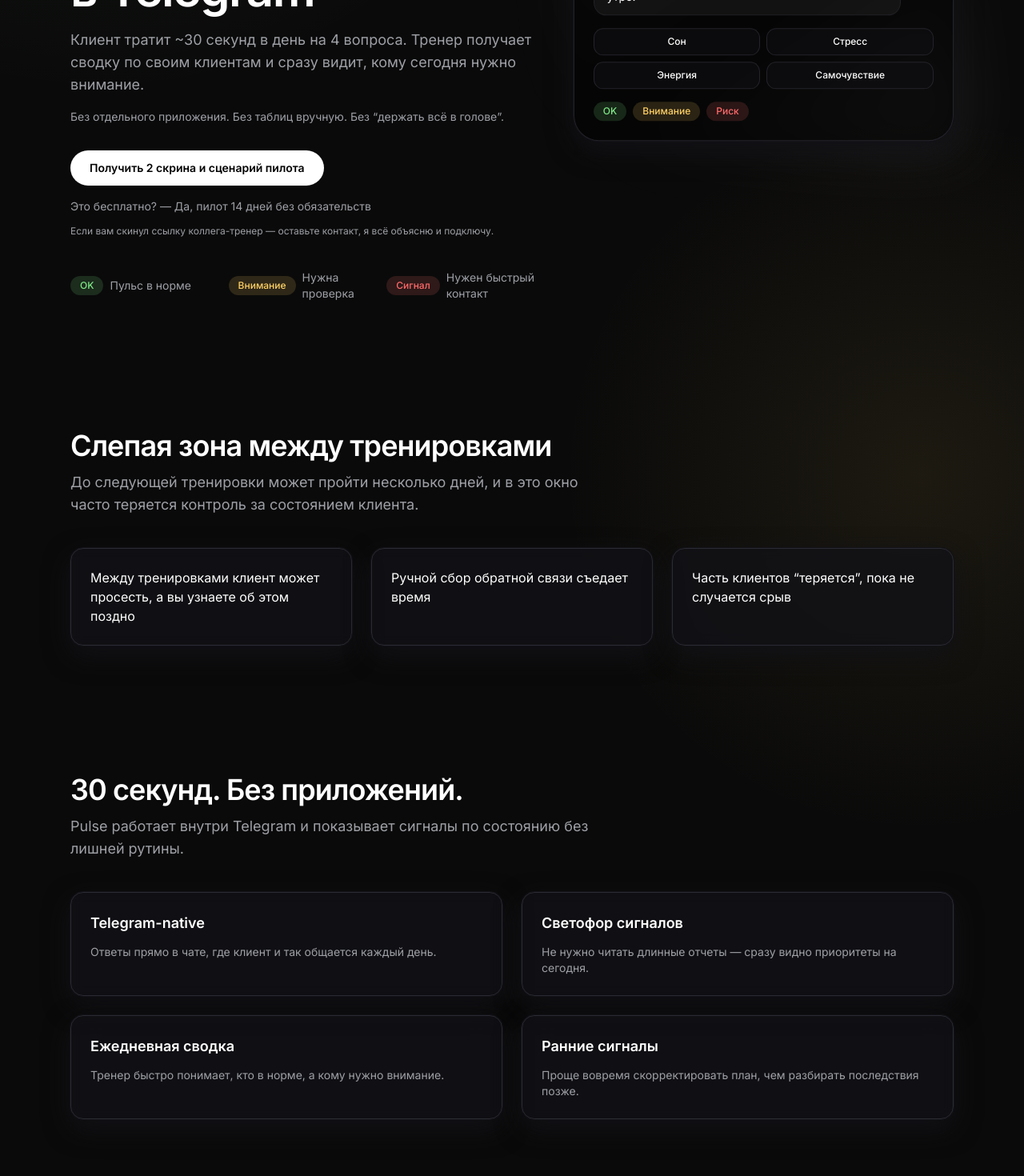
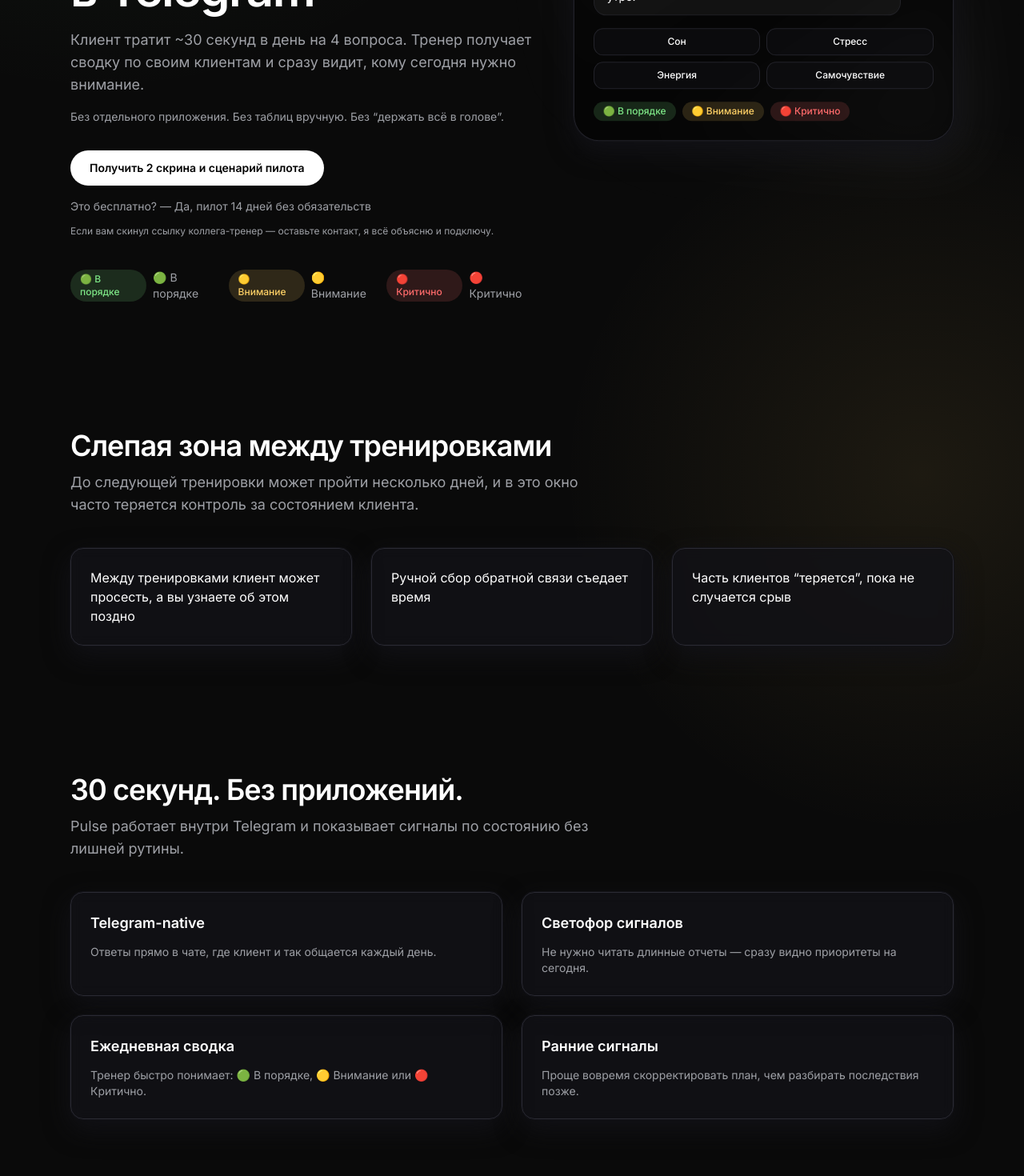
Before and after one commit to Sultik2312/pulse-site, a Next.js app: page / in a window 1280 px wide. Shown: the part 480-1950 px from the top of the page at 80% size. Built offline with nearby package versions, Linux system fonts and the light colour scheme; no server answers.

Commit message:
feat: unify status labels and update footer contacts

```diff
--- a/app/page.tsx
+++ b/app/page.tsx
@@ -94,16 +94,16 @@ export default function Home() {
               </p>
               <div className="mt-10 grid gap-3 text-sm text-muted sm:grid-cols-3">
                 <div className="flex items-center gap-2">
-                  <span className="tag tag-green">OK</span>
-                  Пульс в норме
+                  <span className="tag tag-green">{"\u{1F7E2} В порядке"}</span>
+                  {"\u{1F7E2} В порядке"}
                 </div>
                 <div className="flex items-center gap-2">
-                  <span className="tag tag-yellow">Внимание</span>
-                  Нужна проверка
+                  <span className="tag tag-yellow">{"\u{1F7E1} Внимание"}</span>
+                  {"\u{1F7E1} Внимание"}
                 </div>
                 <div className="flex items-center gap-2">
-                  <span className="tag tag-red">Сигнал</span>
-                  Нужен быстрый контакт
+                  <span className="tag tag-red">{"\u{1F534} Критично"}</span>
+                  {"\u{1F534} Критично"}
                 </div>
               </div>
             </div>
@@ -155,7 +155,7 @@ export default function Home() {
                 },
                 {
                   title: "Ежедневная сводка",
-                  text: "Тренер быстро понимает, кто в норме, а кому нужно внимание."
+                  text: "Тренер быстро понимает: \u{1F7E2} В порядке, \u{1F7E1} Внимание или \u{1F534} Критично."
                 },
                 {
                   title: "Ранние сигналы",
@@ -190,7 +190,7 @@ export default function Home() {
                 {
                   step: "03",
                   title: "Шаг 3",
-                  text: "Тренер получает сводку по своим клиентам: кто в норме, кому нужно внимание сегодня."
+                  text: "Тренер получает сводку по своим клиентам: \u{1F7E2} В порядке, \u{1F7E1} Внимание или \u{1F534} Критично."
                 }
               ].map((item) => (
                 <div key={item.step} className="card">
@@ -305,8 +305,8 @@ export default function Home() {
         <div className="container flex flex-wrap items-center justify-between gap-4 text-sm text-muted">
           <div>Pulse © {new Date().getFullYear()}</div>
           <div className="flex flex-wrap items-center gap-4">
-            <span>Telegram: @pulse_support</span>
-            <span>Email: hello@pulse.fit</span>
+            <span>Telegram: @s2312</span>
+            <span>Email: pulse.team@mail.ru</span>
             <Link href="#" className="transition hover:text-white">
               Политика
             </Link>
--- a/components/TelegramMock.tsx
+++ b/components/TelegramMock.tsx
@@ -24,9 +24,9 @@ export default function TelegramMock() {
           ))}
         </div>
         <div className="flex flex-wrap gap-2 text-xs">
-          <span className="tag tag-green">OK</span>
-          <span className="tag tag-yellow">Внимание</span>
-          <span className="tag tag-red">Риск</span>
+          <span className="tag tag-green">{"\u{1F7E2} В порядке"}</span>
+          <span className="tag tag-yellow">{"\u{1F7E1} Внимание"}</span>
+          <span className="tag tag-red">{"\u{1F534} Критично"}</span>
         </div>
       </div>
     </div>
```
